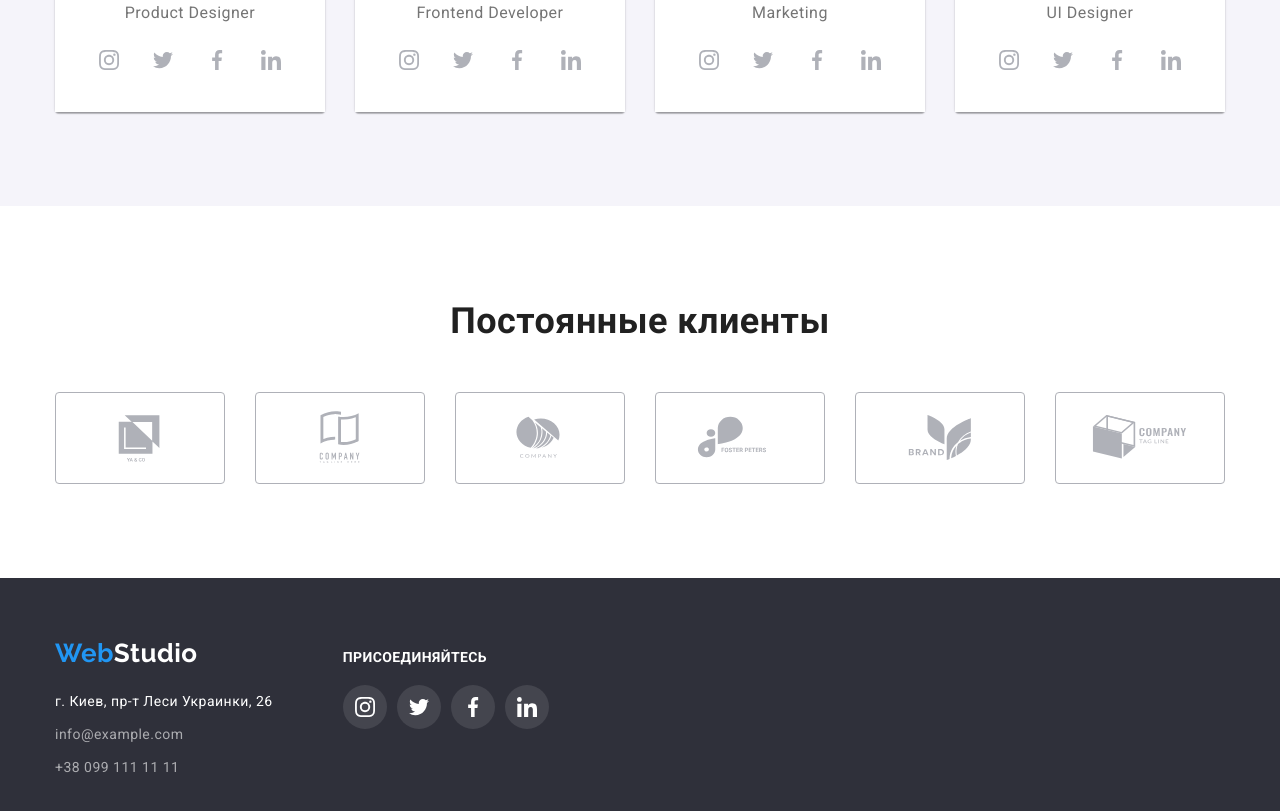
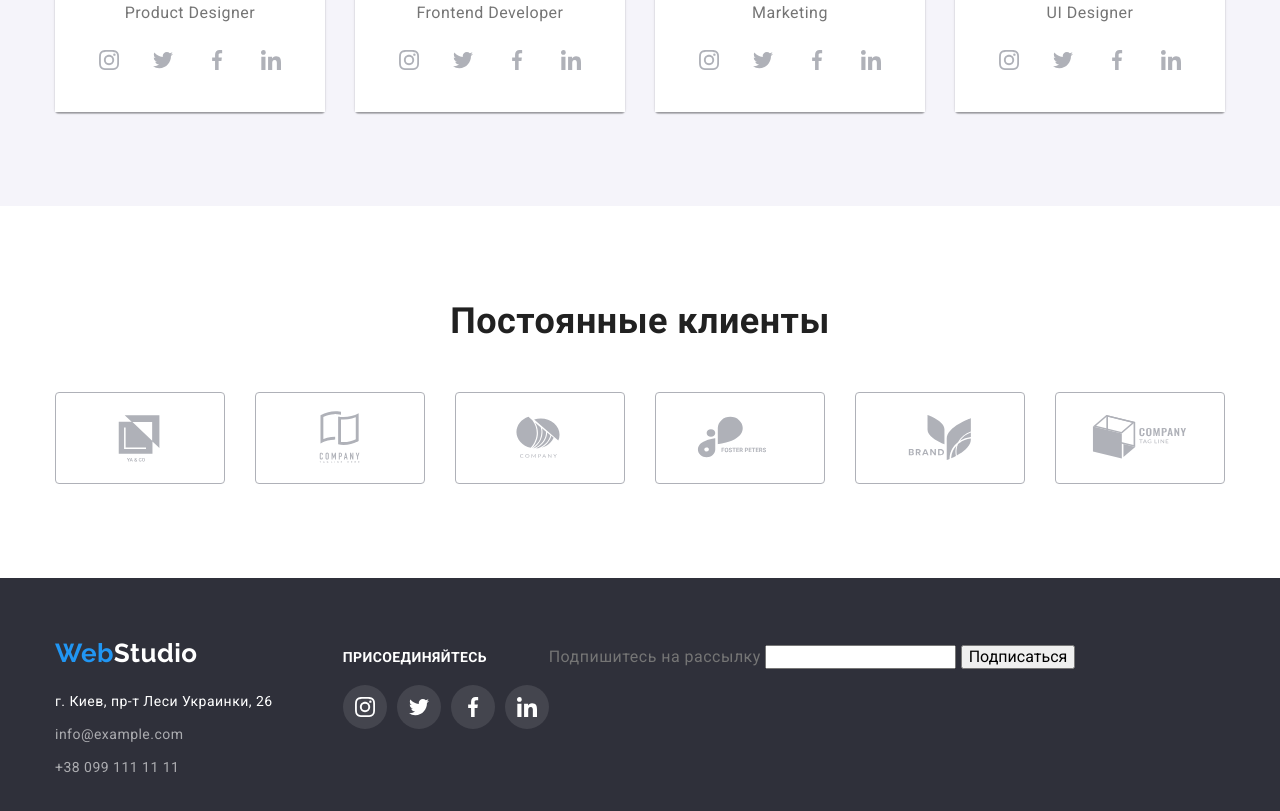
Before and after one commit to beligrous/goit-markup-hw-06, a plain HTML site: page index.html in a window 1280 px wide. Shown: the part 2099-2910 px from the top of the page. Drawn offline with nearby package versions, Linux system fonts and the light colour scheme.

Commit message:
add form for testing

```diff
--- a/index.html
+++ b/index.html
@@ -571,6 +571,11 @@
             </li>
           </ul>
         </div>
+        <form>
+          <label for="submit">Подпишитесь на рассылку</label>
+          <input type="mail" id="submit" />
+          <button type="submit">Подписаться</button>
+        </form>
       </div>
     </footer>
     <div class="overlay is-hidden" data-modal>
```
